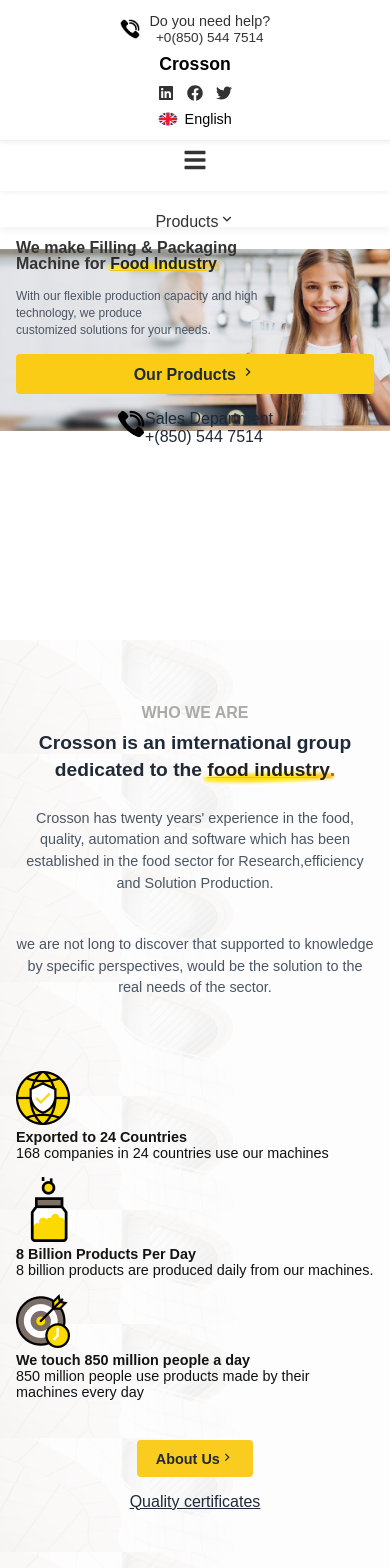
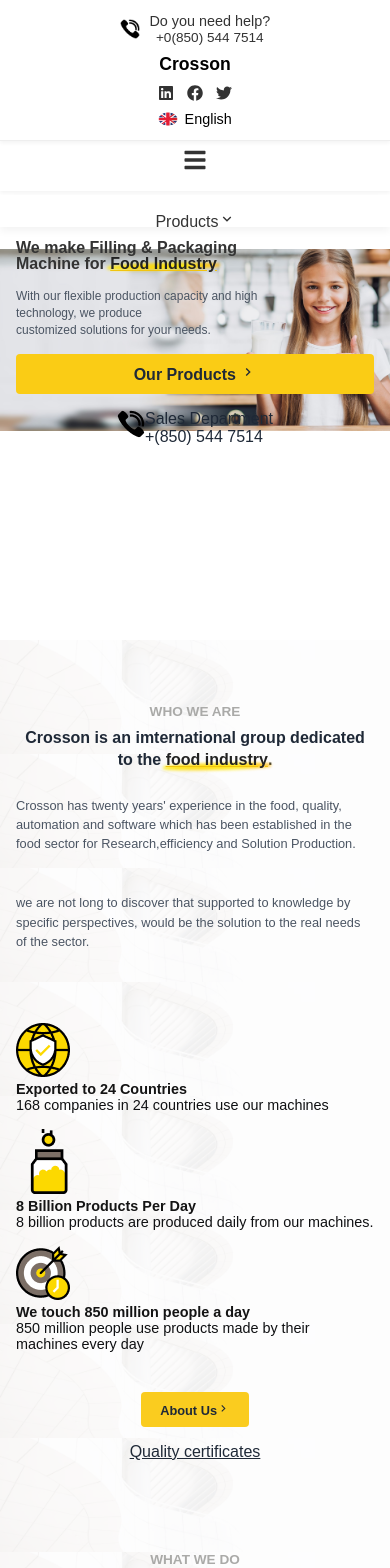
Before and after one commit to devZuzu/Business-website, a React (Vite) app: page / in a window 390 px wide. Shown: the top 1568 px of the page. Built offline with nearby package versions, Linux system fonts and the light colour scheme.

Commit message:
fixed the about responsiveness

```diff
--- a/src/styles/About.css
+++ b/src/styles/About.css
@@ -296,7 +296,7 @@
   }
 
   .about-section-title {
-    font-size: 1rem;
+    font-size: 0.85rem;
     text-align: center;
   }
 
@@ -307,14 +307,15 @@
   }
 
   .about-description {
-    font-size: 0.95rem;
+    font-size: 0.75rem;
     line-height: 1.5;
-    text-align: center;
+    text-align: left;
   }
 
   .about-stats {
     grid-template-columns: 1fr;
     gap: 1rem;
+    align-items: center;
   }
 
   .stat-card {
@@ -348,20 +349,21 @@
 /* ---------- Small Mobile (max-width: 480px) ---------- */
 @media (max-width: 480px) {
   .about-title {
-    font-size: 1.2rem;
+    font-size: 1rem;
   }
 
   .about-description {
-    font-size: 0.9rem;
+    font-size: 0.8rem;
   }
 
   .about-button {
     padding: 0.6rem 1.2rem;
-    font-size: 0.9rem;
+    font-size: 0.8rem;
   }
 
   .stat-label, .stat-description {
     font-size: 0.9rem;
+    align-items: center;
   }
 
   .footer-icon-label {
```
